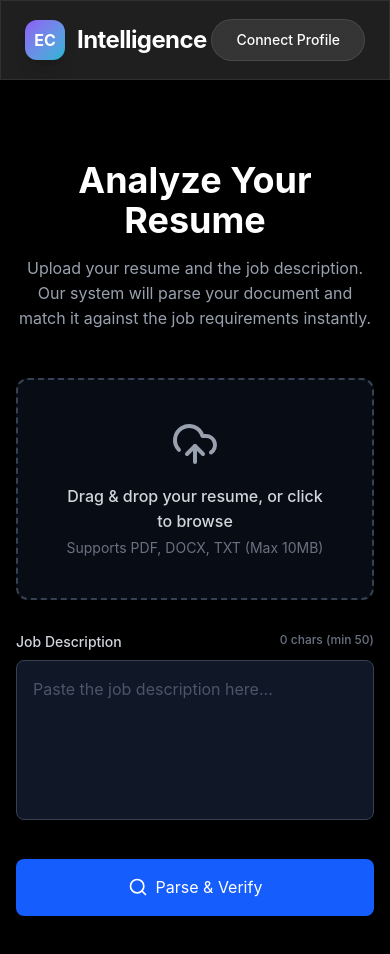
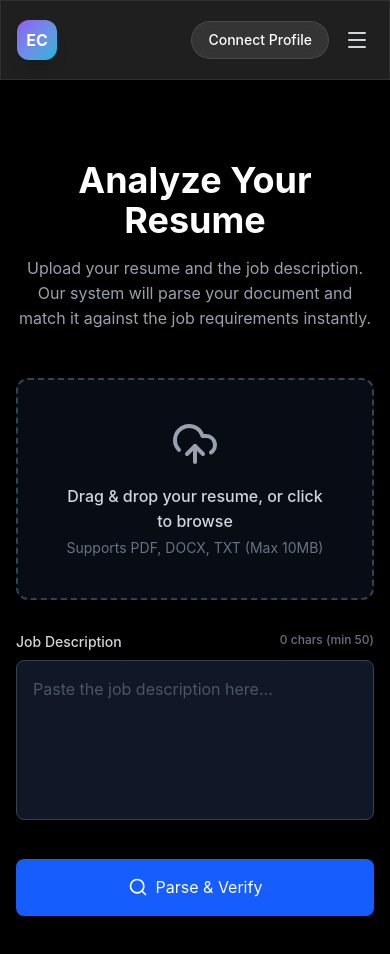
Before and after one commit to AyushVe99/Resume-ATS-Checker, a Next.js app in the folder apps/frontend/: page /upload in a window 390 px wide. Shown: the top 954 px of the page. Built offline with nearby package versions, Linux system fonts and the light colour scheme.

Commit message:
fix: add responsive mobile hamburger menu to Navigation

```diff
--- a/apps/frontend/src/components/Navigation.tsx
+++ b/apps/frontend/src/components/Navigation.tsx
@@ -1,20 +1,24 @@
 'use client';
 
+import { useState } from 'react';
 import Link from 'next/link';
 import { usePathname } from 'next/navigation';
+import { Menu, X } from 'lucide-react';
 
 export default function Navigation() {
   const pathname = usePathname();
+  const [isMobileMenuOpen, setIsMobileMenuOpen] = useState(false);
 
   return (
-    <header className="sticky top-0 z-50 px-6 lg:px-8 h-20 flex items-center justify-between glass-panel border-b-0 border-b border-[var(--border)] rounded-none">
+    <header className="sticky top-0 z-50 px-4 sm:px-6 lg:px-8 h-20 flex items-center justify-between glass-panel border-b-0 border-b border-[var(--border)] rounded-none relative">
       <Link href="/" className="flex items-center gap-3 hover:opacity-90 transition-opacity">
         <div className="w-10 h-10 bg-gradient-to-br from-[var(--accent-primary)] to-[var(--accent-secondary)] rounded-xl flex items-center justify-center font-bold text-white shadow-lg shadow-[var(--accent-primary)]/20">
           EC
         </div>
-        <span className="font-bold text-2xl tracking-tight text-white">Intelligence</span>
+        <span className="font-bold text-xl sm:text-2xl tracking-tight text-white hidden min-[400px]:block">Intelligence</span>
       </Link>
 
+      {/* Desktop Navigation */}
       <nav className="hidden md:flex gap-8 text-sm font-medium text-[var(--foreground)] opacity-80">
         <Link
           href="/identity"
@@ -36,12 +40,49 @@ export default function Navigation() {
         </Link>
       </nav>
 
-      <Link
-        href="/upload"
-        className="bg-white/10 hover:bg-white/20 text-white px-6 py-2.5 rounded-full text-sm font-medium transition-all border border-white/10 backdrop-blur-md"
-      >
-        Connect Profile
-      </Link>
+      <div className="flex items-center gap-3 sm:gap-4">
+        <Link
+          href="/upload"
+          className="bg-white/10 hover:bg-white/20 text-white px-4 py-2 sm:px-6 sm:py-2.5 rounded-full text-sm font-medium transition-all border border-white/10 backdrop-blur-md whitespace-nowrap"
+        >
+          Connect Profile
+        </Link>
+
+        {/* Mobile Menu Toggle Button */}
+        <button
+          className="md:hidden text-gray-300 hover:text-white p-1"
+          onClick={() => setIsMobileMenuOpen(!isMobileMenuOpen)}
+        >
+          {isMobileMenuOpen ? <X className="w-6 h-6" /> : <Menu className="w-6 h-6" />}
+        </button>
+      </div>
+
+      {/* Mobile Menu Overlay */}
+      {isMobileMenuOpen && (
+        <div className="absolute top-20 left-0 w-full bg-black/95 border-b border-gray-800 p-6 flex flex-col gap-6 md:hidden shadow-2xl backdrop-blur-xl">
+          <Link
+            href="/identity"
+            onClick={() => setIsMobileMenuOpen(false)}
+            className={`text-lg font-medium ${pathname === '/identity' ? 'text-[var(--accent-secondary)]' : 'text-gray-300 hover:text-white'}`}
+          >
+            Identity
+          </Link>
+          <Link
+            href="/readiness"
+            onClick={() => setIsMobileMenuOpen(false)}
+            className={`text-lg font-medium ${pathname === '/readiness' ? 'text-[var(--accent-primary)]' : 'text-gray-300 hover:text-white'}`}
+          >
+            Readiness
+          </Link>
+          <Link
+            href="/match"
+            onClick={() => setIsMobileMenuOpen(false)}
+            className={`text-lg font-medium ${pathname === '/match' || pathname === '/analysis' ? 'text-white' : 'text-gray-300 hover:text-white'}`}
+          >
+            Match
+          </Link>
+        </div>
+      )}
     </header>
   );
 }
```
